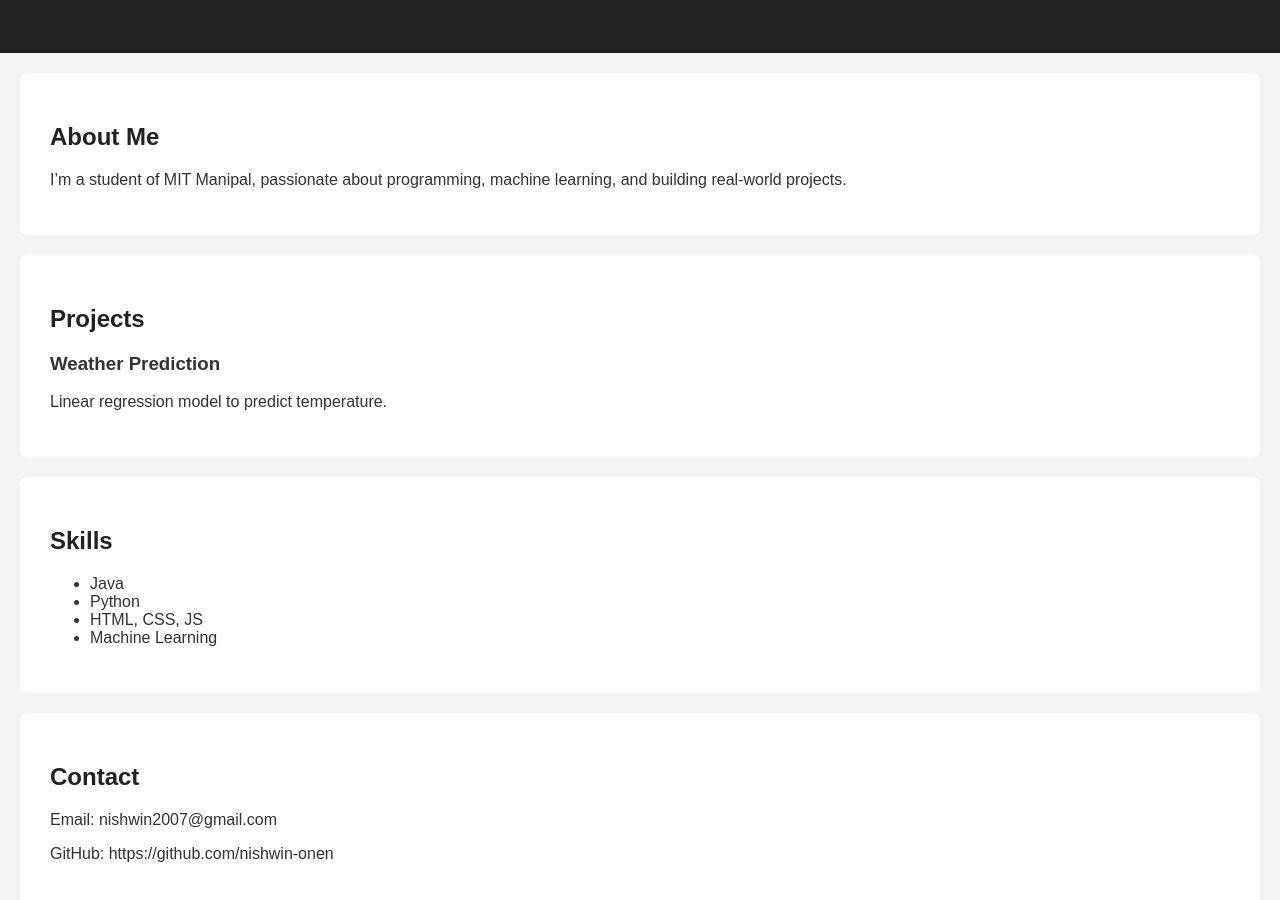
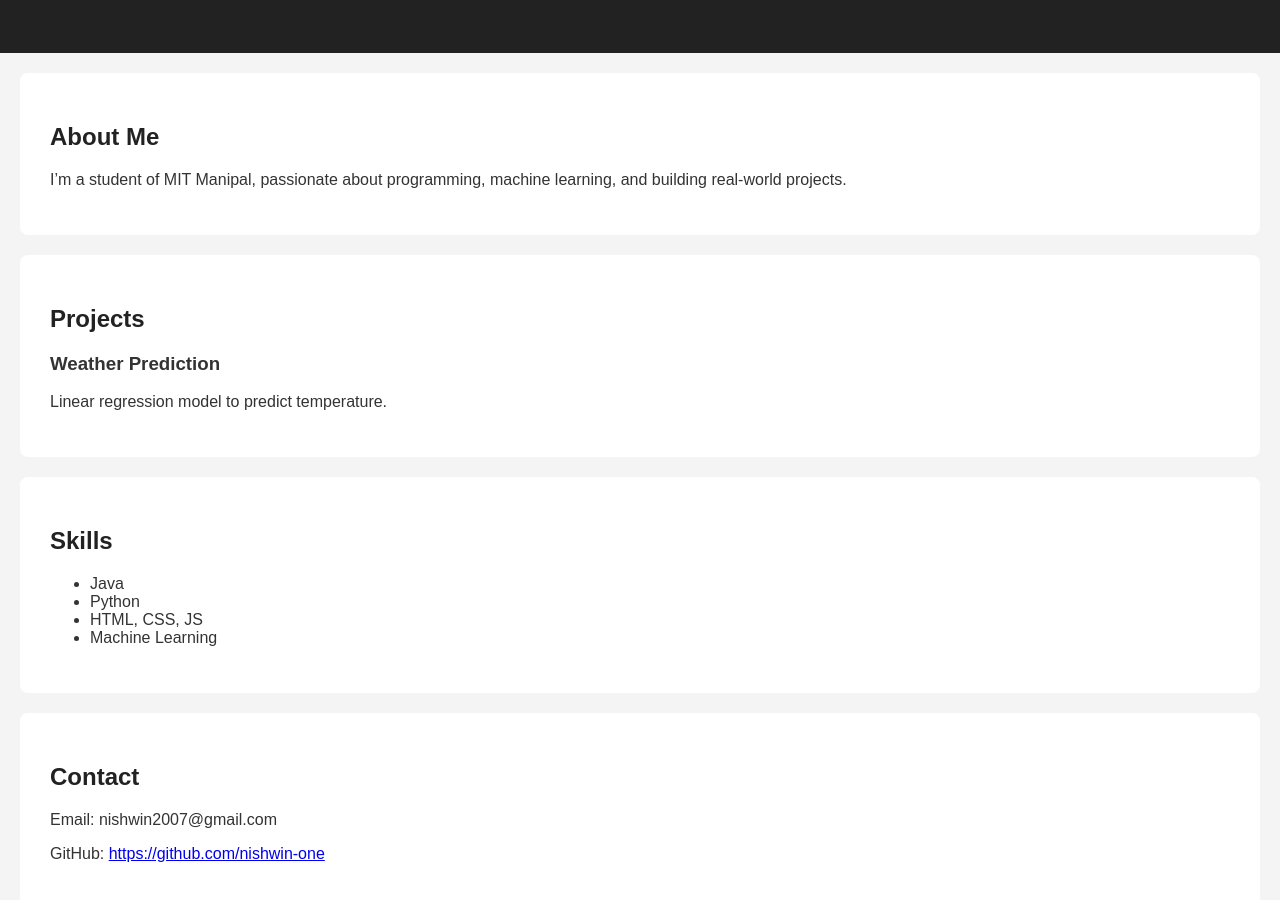
Before and after one commit to nishwin-one/portfolio, a plain HTML site: page index.html in a window 1280 px wide. Shown: the part 142-1042 px from the top of the page. Drawn offline with Linux system fonts and the light colour scheme.

Commit message:
Update index.html
Updated the contact section to include a clickable GitHub link.

```diff
--- a/index.html
+++ b/index.html
@@ -42,7 +42,11 @@
 <section id="contact">
     <h2>Contact</h2>
     <p>Email: nishwin2007@gmail.com</p>
-    <p>GitHub: https://github.com/nishwin-onen</p>
+   <p>
+  GitHub: <a href="nishwin-one" target="_blank">
+                https://github.com/nishwin-one
+  </a>
+</p>
 </section>
 
 </body>
```
